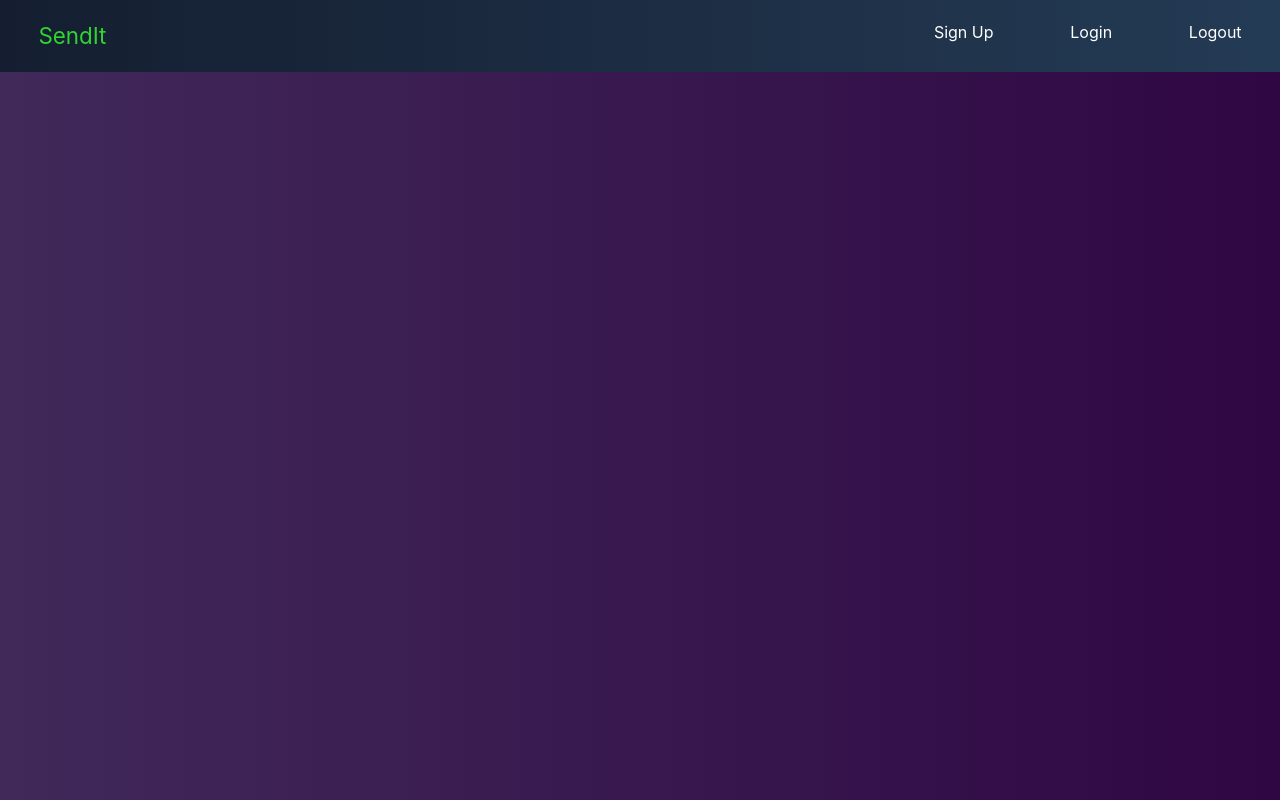
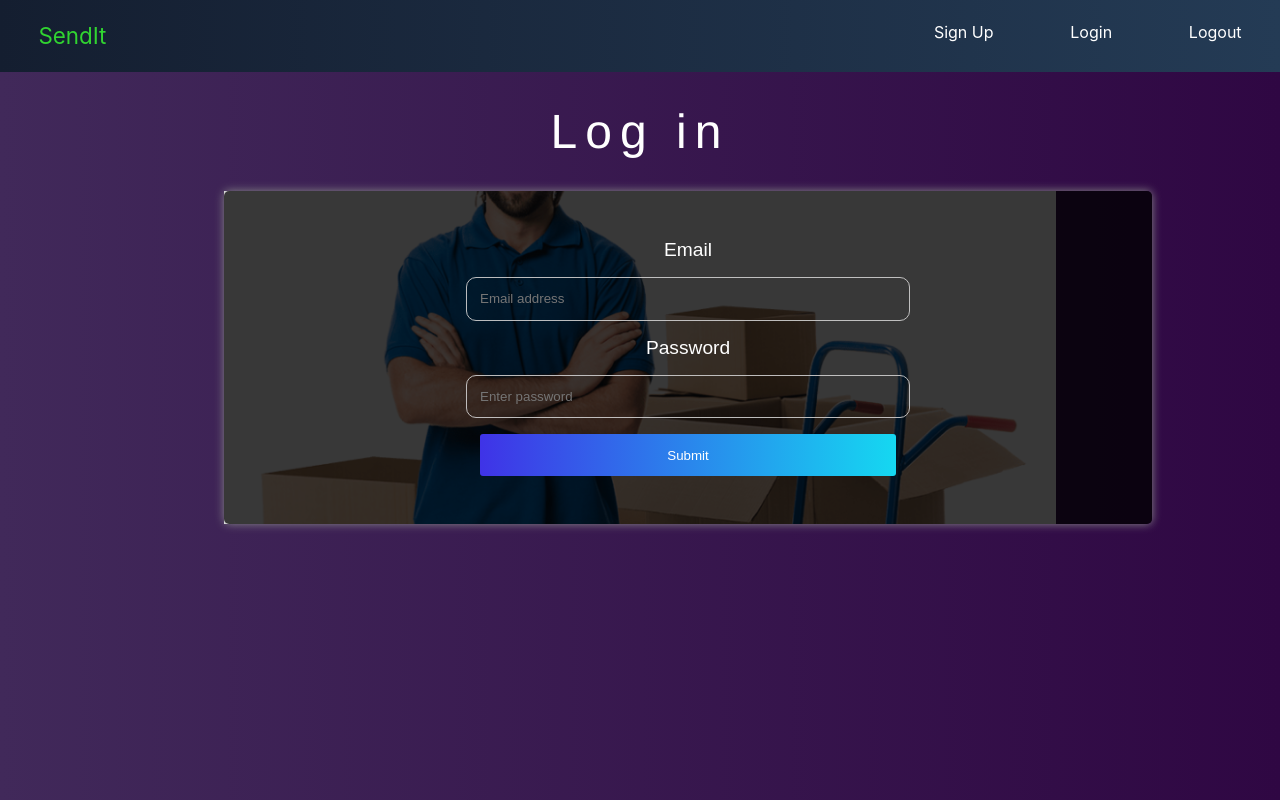
Before and after one commit to CodingJay90/sendIt-reactJs, a React (Create React App) app: page /login in a window 1280 px wide. Built offline with nearby package versions, Linux system fonts and the light colour scheme.

Commit message:
userDashboard setup

```diff
--- a/package.json
+++ b/package.json
@@ -21,6 +21,7 @@
     "test": "react-scripts test",
     "eject": "react-scripts eject"
   },
+  "proxy": "http://localhost:5000",
   "eslintConfig": {
     "extends": [
       "react-app",
--- a/src/App.js
+++ b/src/App.js
@@ -1,5 +1,7 @@
 import { BrowserRouter as Router, Route, Switch } from "react-router-dom";
 import "./App.css";
+import Login from "./components/auth/Login";
+import SignUp from "./components/auth/SignUp";
 import Home from "./components/home/Home";
 import Navbar from "./components/navbar/Navbar";
 import UserDashboard from "./components/userDashboard/UserDashboard";
@@ -12,6 +14,8 @@ function App() {
           <Navbar />
           <Route exact path="/" component={Home} />
           <Route path="/userDashboard" component={UserDashboard} />
+          <Route path="/login" component={Login} />
+          <Route path="/register" component={SignUp} />
         </div>
       </Switch>
     </Router>
--- /dev/null
+++ b/src/components/auth/Login.js
@@ -0,0 +1,72 @@
+import React from "react";
+import { useState } from "react";
+import { useHistory } from "react-router-dom";
+import { toast } from "react-toastify";
+import "react-toastify/dist/ReactToastify.css";
+import "./SignUp.css";
+
+const Login = () => {
+  toast.configure();
+
+  const [values, setValues] = useState({
+    email: "",
+    password: "",
+  });
+  const history = useHistory();
+  const onChange = (e) =>
+    setValues({ ...values, [e.target.name]: e.target.value });
+
+  const handleSubmit = (e) => {
+    e.preventDefault();
+    fetch("/auth/login", {
+      method: "POST",
+      body: JSON.stringify({ email: values.email, password: values.password }),
+      headers: {
+        "Content-type": "Application/json",
+      },
+    })
+      .then((res) => res.json())
+      .then((data) => {
+        console.log(data);
+        if (data.success) {
+          localStorage.setItem("currentUserId", data.userId);
+          localStorage.setItem("token", data.token);
+          history.push("/userDashboard");
+        } else {
+          toast.error(data.message ? data.message : data);
+        }
+      })
+      .catch((err) => {
+        console.log(err);
+        toast.error(err);
+      });
+  };
+  return (
+    <div>
+      <div className="form">
+        <h1>Log in</h1>
+        <div className="layer">
+          <form onSubmit={handleSubmit}>
+            <label htmlFor="email">Email</label>
+            <input
+              type="text"
+              onChange={onChange}
+              name="email"
+              placeholder="Email address"
+            />
+            <label htmlFor="password">Password</label>
+            <input
+              type="password"
+              name="password"
+              placeholder="Enter password"
+              onChange={onChange}
+            />
+            <button>Submit</button>
+          </form>
+        </div>
+      </div>
+    </div>
+  );
+};
+
+export default Login;
--- /dev/null
+++ b/src/components/auth/SignUp.css
@@ -0,0 +1,114 @@
+body {
+  margin: 0;
+  padding: 0;
+}
+
+h1 {
+  text-align: center;
+  font-family: "Helvetica", arial;
+  letter-spacing: 8px;
+  font-size: 3rem;
+  font-weight: 400;
+}
+
+form {
+  padding: 3rem;
+  background: #fff;
+  width: 45%;
+  margin: 1.5rem auto;
+  box-shadow: 0 0 10px #888;
+  border-radius: 5px;
+  background: url(../../images/delivery_man.png);
+}
+
+label {
+  display: block;
+  font-size: 1.2rem;
+  font-weight: 200;
+  color: #000;
+  font-family: arial;
+}
+
+form input {
+  padding: 1em;
+  margin: 1rem auto;
+  width: 95%;
+  border: 1px solid #cecdcde8;
+  border-radius: 5px;
+}
+
+form input:focus {
+  outline-color: hsla(0, 0%, 30%, 0.863);
+}
+
+button {
+  padding: 1em;
+  border: blue;
+  cursor: pointer;
+  border-radius: 3px;
+  color: #fff;
+  width: 100%;
+  background: linear-gradient(90deg, #3f33e7, #15d8f1);
+}
+
+button:hover {
+  filter: brightness(130%);
+}
+
+.password-error-field,
+.email-error-field {
+  color: #e46a6a;
+  font-family: arial;
+  text-align: center;
+}
+
+.hide {
+  display: none;
+}
+/* =============== */
+.layer {
+  width: 65%;
+  margin: auto;
+  background: url(../../images/delivery_man.png);
+  background-position: center;
+  background-repeat: no-repeat;
+  background-size: cover;
+}
+
+form {
+  padding: 3rem;
+  width: 100%;
+  margin: 1.5rem auto;
+  box-shadow: 0 0 10px #888;
+  border-radius: 5px;
+  color: #fff;
+  background: rgba(0, 0, 0, 0.774);
+}
+
+.layer form input {
+  background: rgba(187, 187, 187, 0);
+  width: 50%;
+  margin: 1rem auto;
+  transition: 1s cubic-bezier(0.175, 0.885, 0.32, 1.275);
+  border-radius: 10px;
+}
+
+.layer form input:focus {
+  width: 70%;
+  outline-color: rgba(209, 209, 209, 0.747);
+  border: none;
+  color: #fff;
+}
+
+label {
+  color: #fff;
+}
+
+.layer form button {
+  width: 50%;
+  transition: 1s cubic-bezier(0.175, 0.885, 0.32, 1.275);
+}
+
+.layer form button:hover {
+  width: 70%;
+}
--- /dev/null
+++ b/src/components/auth/SignUp.js
@@ -0,0 +1,7 @@
+import React from "react";
+
+const SignUp = () => {
+  return <div></div>;
+};
+
+export default SignUp;
--- a/src/components/home/Home.js
+++ b/src/components/home/Home.js
@@ -5,9 +5,9 @@ import "./Home.css";
 const home = () => {
   return (
     <div>
-      <div class="conatiner">
-        <div class="jumbotron">
-          <div class="landing-inner">
+      <div className="conatiner">
+        <div className="jumbotron">
+          <div className="landing-inner">
             <h1>SendIt .</h1>
             <h5>
               The best delivery website on the internet, with over 5k users and
--- a/src/components/navbar/Navbar.js
+++ b/src/components/navbar/Navbar.js
@@ -1,4 +1,5 @@
 import React from "react";
+import { Link } from "react-router-dom";
 import "./Navbar.css";
 
 const Navbar = () => {
@@ -8,26 +9,26 @@ const Navbar = () => {
         <nav>
           <ul>
             <li>
-              <a href="#"> SendIt</a>
+              <Link> SendIt</Link>
             </li>
           </ul>
           <ul>
             <li>
-              <a class="user" href="#"></a>
+              <Link className="user"></Link>
             </li>
             <li>
-              <a class="auth" href="#">
+              <Link to="/register" className="auth">
                 {" "}
                 Sign Up
-              </a>
+              </Link>
             </li>
             <li>
-              <a class="auth" href="#">
+              <Link to="/login" className="auth">
                 Login
-              </a>
+              </Link>
             </li>
             <li id="logout">
-              <a href="#">Logout</a>
+              <Link>Logout</Link>
             </li>
           </ul>
         </nav>
--- /dev/null
+++ b/src/components/userDashboard/Orders.js
@@ -0,0 +1,38 @@
+import React from "react";
+import { Link } from "react-router-dom";
+
+const Orders = ({ item }) => {
+  return (
+    <div>
+      <div class="order-item">
+        <p>
+          Recipient name: <span id="name">{item.recipient_name}</span>
+        </p>
+        <p>
+          Recipient Mobile No:{" "}
+          <span id="phone_no">{item.recipient_phone_no}</span>
+        </p>
+        <p>
+          Pickup Location: <span id="location">{item.pickup_location}</span>
+        </p>
+        <p>
+          Destination: <span id="destination">{item.destination}</span>
+        </p>
+        <p>
+          Status: <span id="status">{item.status}</span>
+        </p>
+        <p>
+          Parcel Id: <span id="id">{item.id}</span>
+        </p>
+        <div>
+          <Link href="">Edit</Link>
+          <button class="btn" id="cancel-btn">
+            Cancel order
+          </button>
+        </div>
+      </div>
+    </div>
+  );
+};
+
+export default Orders;
--- a/src/components/userDashboard/UserDashBoard.css
+++ b/src/components/userDashboard/UserDashBoard.css
@@ -0,0 +1,121 @@
+.container {
+  width: 85%;
+  margin: auto;
+}
+
+.orders-layer {
+  background: url(../../images/photo-1585047668151-b281b0c89c97.webp);
+  background-position: center;
+  background-size: cover;
+  background-repeat: no-repeat;
+}
+
+.orders {
+  display: grid;
+  column-gap: 15px;
+  grid-gap: 15px;
+  grid-template-columns: repeat(3, 1fr);
+  padding: 1rem;
+  background: rgba(0, 0, 0, 0.651);
+  box-shadow: inset 0 0 75px 75px rgba(0, 0, 0, 0.959);
+}
+
+.orders p {
+  letter-spacing: 1px;
+  font-size: 18px;
+  font-weight: 100;
+  position: relative;
+}
+
+.orders div #cancel-btn {
+  /* position: absolute;
+  right: 3%; */
+  border: none;
+  padding: 0.5rem;
+  border-radius: 3px;
+  color: #eee;
+  background: linear-gradient(to right, #00c6ff, #0072ff);
+}
+
+.order-item div {
+  display: flex;
+  justify-content: space-between;
+}
+
+.order-item div a {
+  font-size: 18px;
+  letter-spacing: 2px;
+  color: #1cb5e0;
+}
+
+.order-item div a:hover {
+  text-decoration: underline;
+}
+
+.orders > div {
+  flex: auto;
+  border: 1px solid rgb(91, 117, 91);
+  padding: 1rem;
+  border-radius: 4px;
+}
+
+.orders p span {
+  color: #a3e9a3;
+  font-size: 15px;
+}
+
+.details {
+  margin: 2rem;
+}
+
+.hero {
+  display: flex;
+  margin: 2rem auto;
+  justify-content: space-between;
+  position: relative;
+}
+
+.hero h1 {
+  text-align: center;
+  font-size: 3rem;
+  font-weight: 400;
+}
+
+.container h2 {
+  font-size: 28px;
+  font-weight: 400;
+  margin-left: 2rem;
+  width: 38%;
+  padding-bottom: 1rem;
+  border-bottom: 1px solid red;
+}
+
+.hero a {
+  margin: 4rem 0;
+  background: linear-gradient(to right, #000046, #1cb5e0);
+  background: linear-gradient(to right, #fe8c00, #f83600);
+  width: 40%;
+  display: block;
+  text-align: center;
+  position: absolute;
+  top: -20%;
+  left: 50%;
+}
+
+@media screen and (max-width: 926px) {
+  .orders {
+    grid-template-columns: repeat(2, 1fr);
+  }
+}
+@media screen and (max-width: 584px) {
+  .orders {
+    grid-template-columns: 1fr;
+  }
+  .hero {
+    display: block;
+  }
+  .hero a {
+    position: static;
+    margin-left: 2rem;
+  }
+}
--- a/src/components/userDashboard/UserDashboard.js
+++ b/src/components/userDashboard/UserDashboard.js
@@ -1,18 +1,60 @@
-import React, { useEffect } from "react";
+import React, { useEffect, useState } from "react";
+import { Link, useHistory } from "react-router-dom";
 import { toast } from "react-toastify";
 import "react-toastify/dist/ReactToastify.css";
-const token = localStorage.getItem("token");
+import Orders from "./Orders";
+import "./UserDashBoard.css";
 toast.configure();
 
+const token = localStorage.getItem("token");
+const userId = localStorage.getItem("currentUserId");
+
 const UserDashboard = () => {
+  const [item, setItem] = useState([]);
+  const history = useHistory();
+
   useEffect(() => {
-    if (token) {
+    if (!token) {
       toast.error(
         "You are unauthenticated, you need to be logged in to do that"
       );
+      history.push("/login");
+    } else {
+      fetch(`/parcels/${userId}`, {
+        headers: {
+          "x-access-token": token,
+        },
+      })
+        .then((res) => res.json())
+        .then((data) => {
+          setItem(data);
+          console.log(item);
+        });
     }
-  }, [token]);
-  return <div></div>;
+  }, [history]);
+  console.log(item);
+  return (
+    <>
+      <div className="container">
+        <div className="hero">
+          <h1>Dashboard</h1>
+          <Link className="btn">Create Order</Link>
+        </div>
+
+        <div className="details">
+          <div></div>
+        </div>
+        <h2>Orders</h2>
+        <div className="orders-layer">
+          <div className="orders">
+            {item.map((i) => {
+              return <Orders item={i} />;
+            })}
+          </div>
+        </div>
+      </div>
+    </>
+  );
 };
 
 export default UserDashboard;
```
Also changed, not shown: 1 other file (tests, documents, lock files or other folders).
